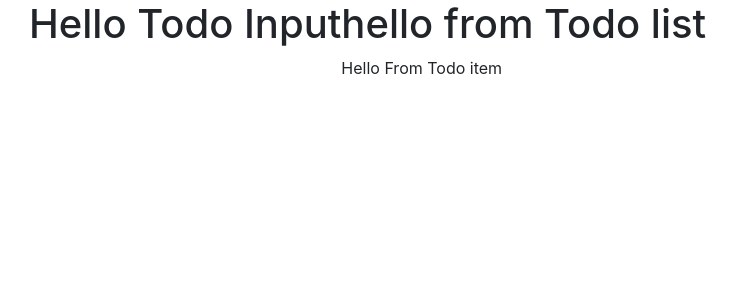
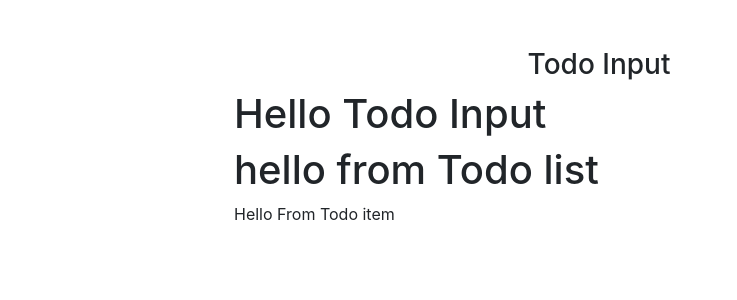
Before and after one commit to satishf889/react-todo-list, a React (Create React App) app: page / in a window 1280 px wide. Shown: the top 300 px of the page, without its empty margins (41-778 px from the left). Built offline with nearby package versions, Linux system fonts and the light colour scheme.

Commit message:
App component structure edit

```diff
--- a/src/App.js
+++ b/src/App.js
@@ -1,20 +1,61 @@
-import React from "react";
-import uuid from "uuid";
+import React, { Component } from "react";
+import { v4 as uuidv4 } from "uuid";
 import "bootstrap/dist/css/bootstrap.min.css";
 import TodoInput from "./components/TodoInput";
 import TodoList from "./components/TodoList";
 
-function App() {
-  return (
-    <div>
+export default class App extends Component {
+  state = {
+    items: [
+      { id: 1, title: "wake up" },
+      { id: 2, title: "Make breakfast" },
+    ],
+    id: uuidv4(),
+    item: "",
+    editItem: false,
+  };
+
+  handleChange = (e) => {
+    console.log("handle change");
+  };
+
+  handleSubmit = (e) => {
+    console.log("handle submit");
+  };
+
+  clearList = () => {
+    console.log("Clear list ");
+  };
+
+  handleEdit = (id) => {
+    console.log(`handle edit ${id}`);
+  };
+
+  handleDelete = (id) => {
+    console.log(` handle delete ${id}`);
+  };
+
+  render() {
+    return (
       <div className="container">
         <div className="row">
-          <TodoInput />
-          <TodoList />
+          <div className="col-10 mx-auto col-md-8 mt-5">
+            <h3 className="text-capitalize text-center">Todo Input</h3>
+            <TodoInput
+              item={this.state.item}
+              handleChange={this.handleChange}
+              handleSubmit={this.handleSubmit}
+              editItem={this.state.editItem}
+            />
+            <TodoList
+              items={this.state.items}
+              clearList={this.clearList}
+              handleDelete={this.handleDelete}
+              handleEdit={this.handleEdit}
+            />
+          </div>
         </div>
       </div>
-    </div>
-  );
+    );
+  }
 }
-
-export default App;
```
